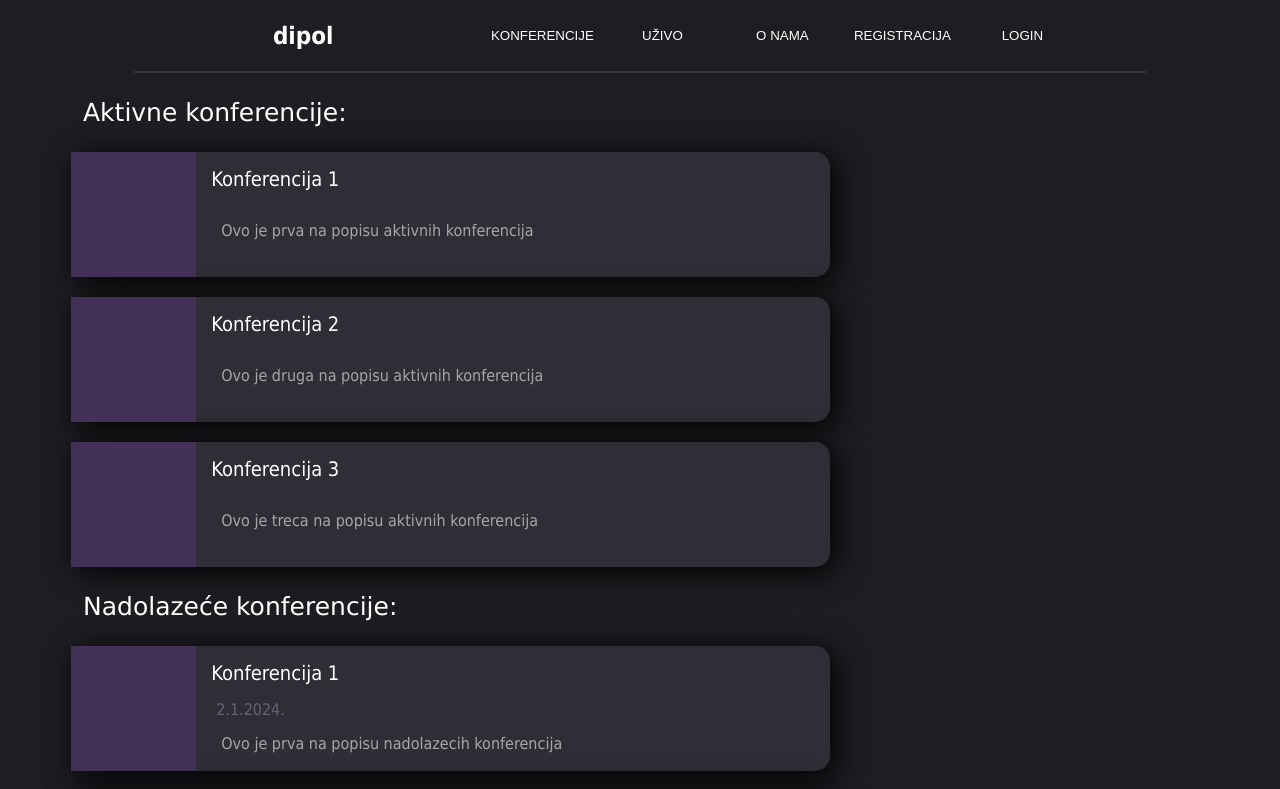
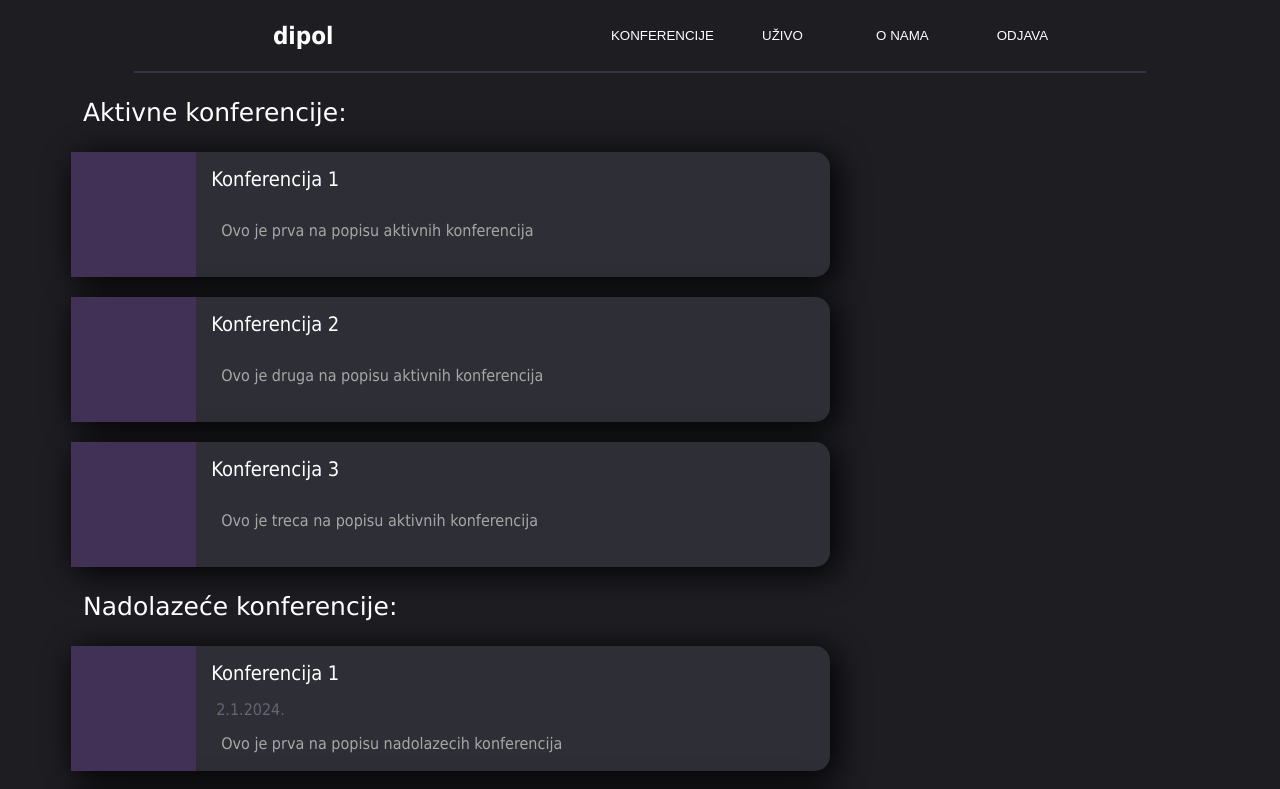
Before and after one commit to VedranLugaric/Dipol, a React (Vite) app in the folder frontend/: page /konferencije in a window 1280 px wide. Shown: the top 789 px of the page. Built offline with nearby package versions, Linux system fonts and the light colour scheme; sample sign-in values are in the browser's storage.

Commit message:
dodana odjava

```diff
--- a/frontend/src/App.jsx
+++ b/frontend/src/App.jsx
@@ -1,6 +1,7 @@
 import './pages/Home/Home.css'
 import Main from './index'
 import { Link } from 'react-router-dom'
+import { useAuth } from './AuthContext';
 
 const NavigationButton = (props) => {
   return (
@@ -9,6 +10,13 @@ const NavigationButton = (props) => {
 }
 
 const NavBar = () => {
+  const { isAuthenticated, logout } = useAuth();
+
+  const handleLogout = () => {
+    //pozovi funkciju za odjavu iz AuthContext
+    logout();
+  };
+
   return (
     <>
       <div className='navBar'>
@@ -25,17 +33,28 @@ const NavBar = () => {
             <NavigationButton name="UŽIVO" />
           </Link>
           <NavigationButton name="O NAMA" />
+
+          {/* Conditionally render the buttons based on authentication status */}
+          {!isAuthenticated && (
+            <>
               <Link to='/registracija'>
                 <NavigationButton name="REGISTRACIJA" />
               </Link>
               <Link to='/login'>
                 <NavigationButton name="LOGIN" />
               </Link>
+            </>
+          )}
+          {isAuthenticated && (
+            <>
+              <button className='navButton' onClick={handleLogout}>ODJAVA</button>
+            </>
+          )}
         </div>
       </div>
     </>
-  )
-}
+  );
+};
 
 
 const App = () => {
--- a/frontend/src/AuthContext.jsx
+++ b/frontend/src/AuthContext.jsx
@@ -1,8 +1,11 @@
 import { createContext, useContext, useState, useEffect } from 'react';
+import { useNavigate } from "react-router-dom";
 
 const AuthContext = createContext();
 
+
 export const AuthProvider = ({ children }) => {
+  const navigate = useNavigate();
   const [isAuthenticated, setIsAuthenticated] = useState(() => {
     return localStorage.getItem('isAuthenticated') === 'true';
   });
@@ -49,6 +52,7 @@ export const AuthProvider = ({ children }) => {
       // } else {
       //   throw new Error('Logout failed');
       // }
+      navigate('/login');
     } catch (error) {
       console.error('Logout error:', error.message);
     }
--- a/frontend/src/pages/Login/Login.jsx
+++ b/frontend/src/pages/Login/Login.jsx
@@ -1,4 +1,4 @@
-import React, { useRef, useState } from 'react';
+import React, { useRef, useState, useEffect } from 'react';
 import FallingAnimation from '../../FallingAnimation';
 import './Login.css';
 import { useNavigate } from "react-router-dom";
@@ -17,6 +17,15 @@ const Login = () => {
 
   const navigate = useNavigate();
   const { login } = useAuth();
+
+  const { isAuthenticated } = useAuth();
+
+  // Redirect to another route if already authenticated
+  useEffect(() => {
+    if (isAuthenticated) {
+      navigate('../konferencije'); // Change this to the route you want to redirect to
+    }
+  }, [isAuthenticated, navigate]);
 
   const handleSubmit = async (e) => {
     e.preventDefault();
@@ -51,7 +60,7 @@ const Login = () => {
               <div className='textInputs'>
                 <label htmlFor='username'>
                   <input
-                    type='text'
+                    type='email'
                     id='username'
                     className='loginInputText'
                     placeholder='Korisničko ime'
--- a/frontend/src/pages/Registracija/Registracija.jsx
+++ b/frontend/src/pages/Registracija/Registracija.jsx
@@ -1,9 +1,12 @@
-import React, { useState } from 'react';
+import React, { useState, useEffect } from 'react';
 import axios from 'axios';
 import FallingAnimation from '../../FallingAnimation';
 import './Registracija.css';
+import { useNavigate } from "react-router-dom";
+import { useAuth } from '../../AuthContext';
 
 const Registracija = () => {
+  const { isAuthenticated } = useAuth();
   const [user, setUser] = useState('');
   const [ime, setIme] = useState('');
   const [prezime, setPrezime] = useState('');
@@ -11,6 +14,14 @@ const Registracija = () => {
   const [lozinkaPotvrda, setLozinkaPotvrda] = useState('');
   const [success, setSuccess] = useState(false);
   const [error, setError] = useState(null);
+  const navigate = useNavigate();
+
+  // Redirect to another route if already authenticated
+  useEffect(() => {
+    if (isAuthenticated) {
+      navigate('../konferencije'); // Change this to the route you want to redirect to
+    }
+  }, [isAuthenticated, navigate]);
 
   const handleSubmit = async (e) => {
     e.preventDefault();
@@ -33,14 +44,18 @@ const Registracija = () => {
       setUser('');
       setIme('');
       setPrezime('');
+      setLozinka('');
+      setLozinkaPotvrda('');
 
       setError(false)
-      setSuccess(true);
-      console.log(response.data);
+      //setSuccess(true);
+
+
+      navigate('/login')
+
     } catch (error) {
-      console.error('Morate unijeti sve podatke!', error);
 
-      setError(error.response.data.message || 'Morate unijeti sve podatke!');
+      setError(error.response.data.poruka);
       setSuccess(false);
     }
   };
@@ -113,7 +128,7 @@ const Registracija = () => {
           </div>
           <div className='seconds'>
             {error && <div className="error-message">{error}</div>}
-            {success && <div className="success-message">Uspješna registracija!</div>}
+            {/* {success && <div className="success-message">Uspješna registracija!</div>} */}
             <h1 className='welcome'>Dobrodošli!</h1>
           </div>
         </div>
--- a/frontend/src/pages/UserPage/UserPage.jsx
+++ b/frontend/src/pages/UserPage/UserPage.jsx
@@ -4,6 +4,7 @@ import React, { useEffect } from 'react';
 import { useNavigate } from 'react-router-dom';
 import './UserPage.css';
 import { useAuth } from '../../AuthContext';
+
 
 const UserPage = () => {
   const navigate = useNavigate();
```
Lines whose indentation alone changed are shown as unchanged.
